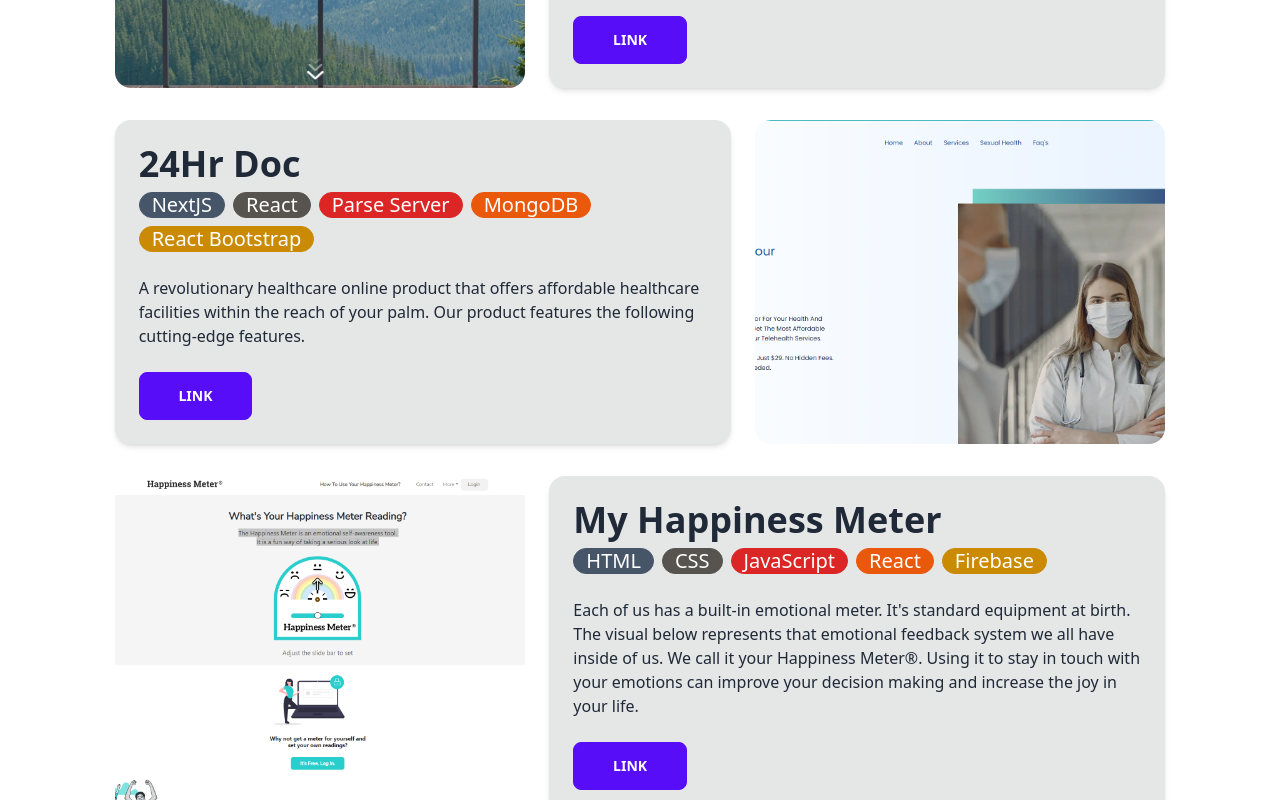
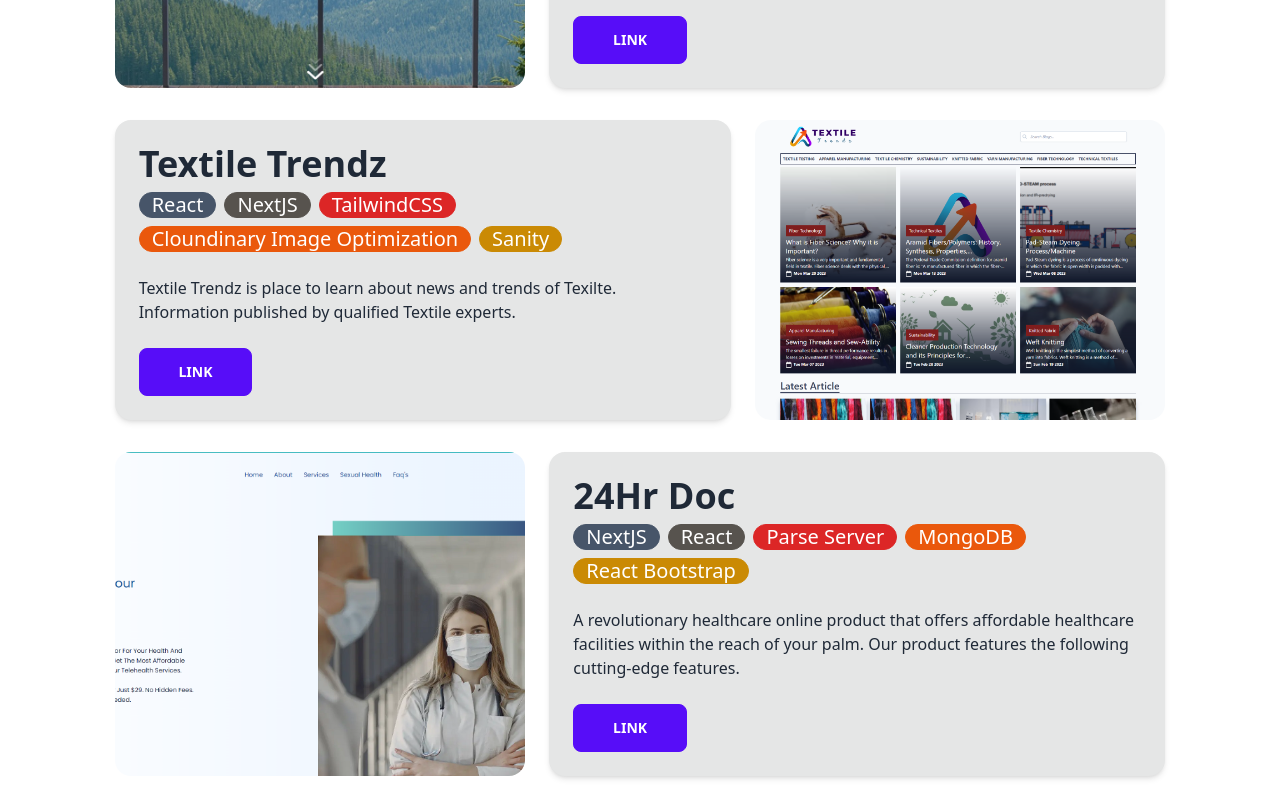
Before and after one commit to UsamaAshraf82/portfolio, a Next.js app: page / in a window 1280 px wide. Shown: the part 1100-1900 px from the top of the page. Built offline with nearby package versions, Linux system fonts and the light colour scheme.

Commit message:
Textile Insight Add

```diff
--- a/info/index.ts
+++ b/info/index.ts
@@ -2,6 +2,7 @@
 import beiteck from '@/public/beiteck.png';
 import happiness from '@/public/happiness.png';
 import profile from '@/public/profile.jpg';
+import textiletrendz from '@/public/textiletrendz.png';
 
 const info = {
   name: 'Usama Ashraf',
@@ -43,14 +44,15 @@
         'React Bootstrap',
       ],
     },
-    // {
-    //   name: 'PutGang',
-    //   summary:
-    //     'Put Gang is a stock options community that shows how easy it is to profit no matter what happens in the market. We make trading simple!',
-    //   image: putgang,
-    //   link: 'https://www.putgang.com/',
-    //   technologies: ['React', 'SignalR', 'Chart.JS', 'MUI'],
-    // },
+    {
+      name: 'Textile Trendz',
+      summary:
+        'Textile Trendz is place to learn about news and trends of Texilte. Information published by qualified Textile experts.',
+      image: textiletrendz,
+      link: 'https://www.textiletrendz.com',
+      technologies: ['React', 'NextJS', 'TailwindCSS','Cloundinary Image Optimization','Sanity'
+    ],
+    },
     {
       name: '24Hr Doc',
       summary:
```
Also changed, not shown: public/textiletrendz.png (added).
